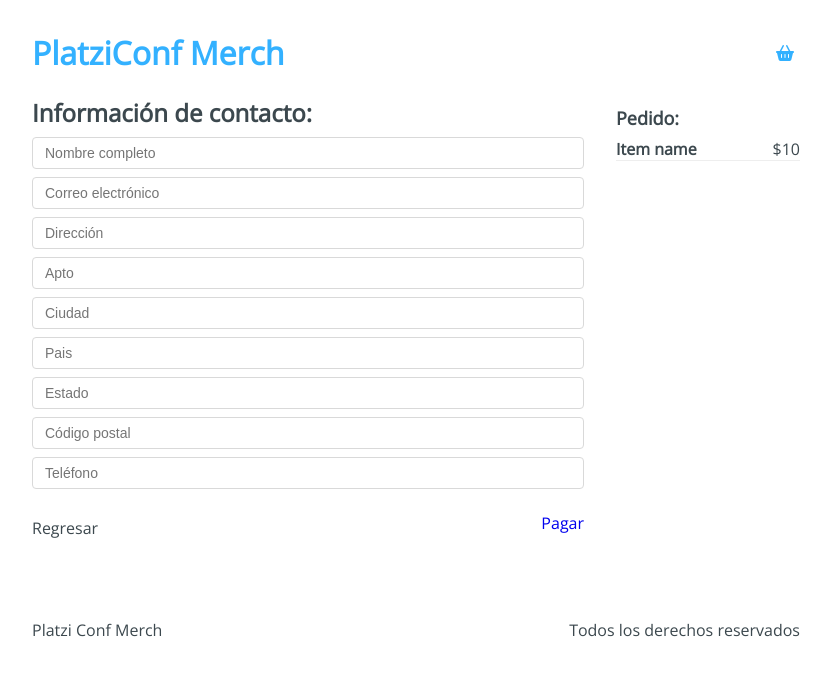
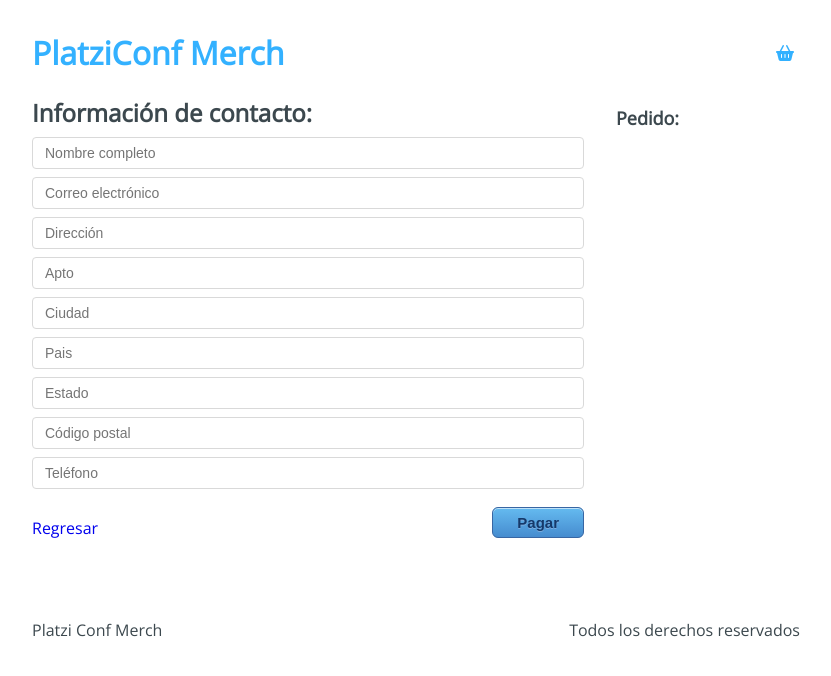
Before and after one commit to MarioSalinas1605/merch-Front, a React app: page /checkout/information in a window 1280 px wide. Shown: the top 676 px of the page, without its empty margins (224-1055 px from the left). Built offline with nearby package versions, Linux system fonts and the light colour scheme.

Commit message:
feat: save form data on context

```diff
--- a/initialState.js
+++ b/initialState.js
@@ -1,5 +1,6 @@
 export default {
     cart: [],
+    buyer: [],
     products: [
       {
         'id': '1',
--- a/src/containers/Information.jsx
+++ b/src/containers/Information.jsx
@@ -1,15 +1,37 @@
-import React from 'react';
+import React, { useRef, useContext} from 'react';
 import { Link } from 'react-router-dom';
+import AppContext from '../context/AppContext'
 import '../styles/components/Information.css'
 
-const Information = () => (
+const Information = () => {
+  const { state, addToBuyer } = useContext(AppContext);
+  const form = useRef(null);
+  const { cart } = state;
+
+  const handleSubmit = () => {
+    const formData = new FormData(form.current);
+    const buyer = {
+      'name': formData.get('name'),
+      'email': formData.get('email'),
+      'address': formData.get('address'),
+      'apto': formData.get('apto'),
+      'city': formData.get('city'),
+      'country': formData.get('country'),
+      'state': formData.get('state'),
+      'cp': formData.get('cp'),
+      'phone': formData.get('phone'),
+    }
+    addToBuyer(buyer);
+  }
+
+  return (
     <div className="Information">
       <div className="Information-content">
         <div className="Information-head">
           <h2>Información de contacto: </h2>
         </div>
         <div className="Information-form">
-        <form action="">
+          <form ref={form}>
             <input type="text" placeholder="Nombre completo" name="name" />
             <input type="text" placeholder="Correo electrónico" name="email" />
             <input type="text" placeholder="Dirección" name="address" />
@@ -23,25 +45,35 @@
         </div>
         <div className="Information-buttons">
           <div className="Information-back">
+            <Link to="/checkout">
               Regresar
+            </Link>
           </div>
           <div className="Information-next">
-          <Link to="/checkout/payment">
+            <button type="button" onClick={handleSubmit}>
               Pagar
-          </Link>
+            </button>
           </div>
         </div>
       </div>
       <div className="Information-sidebar">
         <h3>Pedido:</h3>
-      <div className="Information-item">
+        {
+          cart.map(item => (
+            <div className="Information-item" key={item.title}>
               <div className="Information-element">
-          <h4>Item name</h4>
-          <span>$10</span>
+                <h4>{item.title}</h4>
+                <span>
+                  $
+                  {item.price}
+                </span>
               </div>
             </div>
+          ))
+        }
       </div>
     </div>
   )
+}
 
 export default Information;
--- a/src/hooks/useInitialState.js
+++ b/src/hooks/useInitialState.js
@@ -18,9 +18,17 @@
         })
     }
 
+    const addToBuyer = payload => {
+        setState({
+            ...state,
+            buyer: [...state.buyer, payload]
+        })
+    }
+
     return {
         addToCart,
         removeFromCart,
+        addToBuyer,
         state
     }
 };
```
Lines whose indentation alone changed are shown as unchanged.
